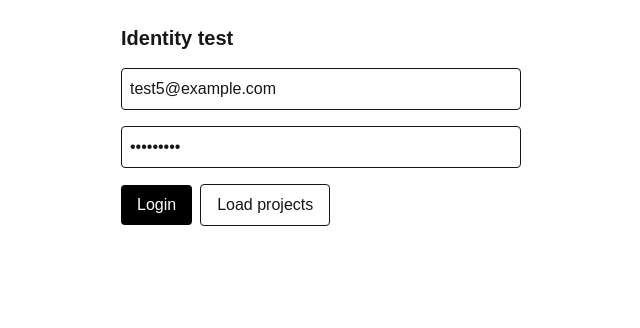
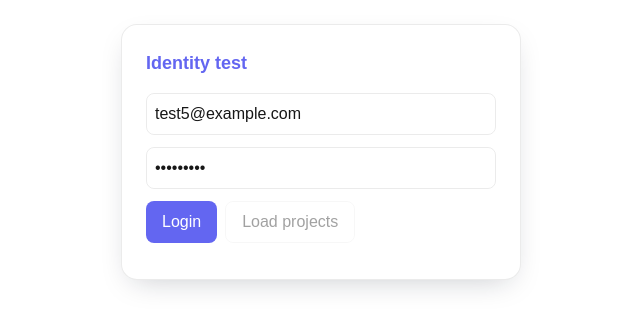
Before and after one commit to JRSphere/jrs-platform, a Next.js app in the folder apps/web/: page /identity-test in a window 1280 px wide. Shown: the top 328 px of the page, without its empty margins (319-959 px from the left). Built offline with nearby package versions, Linux system fonts and the light colour scheme; no server answers.

Commit message:
feat(web): add Card component and use it on identity test page
Adds a reusable Card that uses the JRS design tokens and entrance animation, and applies it to the identity test page. Co-authored-by: eafte <eafte1@outlook.com>

Co-authored-by: thisisrayhan <thisisrez574@gmail.com>

```diff
--- a/apps/web/app/identity-test/page.tsx
+++ b/apps/web/app/identity-test/page.tsx
@@ -3,6 +3,7 @@
 import { useState } from "react";
 import { createHttpClient } from "@/lib/api-client/http-client";
 import { env } from "@/lib/config/env";
+import { Card } from "@/components/ui/Card";
 
 const api = createHttpClient({ baseURL: env.NEXT_PUBLIC_API_BASE_URL });
 
@@ -34,13 +35,18 @@ export default function IdentityTestPage() {
   }
 
   return (
-    <main className="mx-auto max-w-md space-y-4 p-6">
-      <h1 className="text-xl font-semibold">Identity test</h1>
-      <input className="w-full rounded border p-2" value={email} onChange={(e) => setEmail(e.target.value)} />
-      <input className="w-full rounded border p-2" type="password" value={password} onChange={(e) => setPassword(e.target.value)} />
-      <button className="rounded bg-black px-4 py-2 text-white" onClick={login}>Login</button>
-      <button className="ml-2 rounded border px-4 py-2" onClick={loadProjects} disabled={!token}>Load projects</button>
-      <p className="text-sm">{message}</p>
+    <main className="mx-auto max-w-md space-y-6 p-6">
+      <Card title="Identity test">
+        <div className="space-y-3">
+          <input className="w-full rounded-lg border border-[var(--surface-border)] bg-transparent p-2" value={email} onChange={(e) => setEmail(e.target.value)} />
+          <input className="w-full rounded-lg border border-[var(--surface-border)] bg-transparent p-2" type="password" value={password} onChange={(e) => setPassword(e.target.value)} />
+          <div className="flex gap-2">
+            <button className="rounded-lg bg-[var(--accent)] px-4 py-2 text-white transition hover:opacity-90" onClick={login}>Login</button>
+            <button className="rounded-lg border border-[var(--surface-border)] px-4 py-2 transition hover:opacity-90 disabled:opacity-40" onClick={loadProjects} disabled={!token}>Load projects</button>
+          </div>
+          <p className="text-sm opacity-80">{message}</p>
+        </div>
+      </Card>
     </main>
   );
 }
--- /dev/null
+++ b/apps/web/components/ui/Card.tsx
@@ -0,0 +1,19 @@
+import type { ReactNode } from "react";
+
+interface CardProps {
+  title: string;
+  children: ReactNode;
+  delayMs?: number;
+}
+
+export function Card({ title, children, delayMs = 0 }: CardProps) {
+  return (
+    <section
+      className="jrs-rise rounded-[var(--radius-card)] border border-[var(--surface-border)] bg-[var(--surface)] p-6 shadow-[var(--shadow-card)]"
+      style={{ animationDelay: `${delayMs}ms` }}
+    >
+      <h2 className="mb-4 text-lg font-semibold text-[var(--accent)]">{title}</h2>
+      {children}
+    </section>
+  );
+}
```
